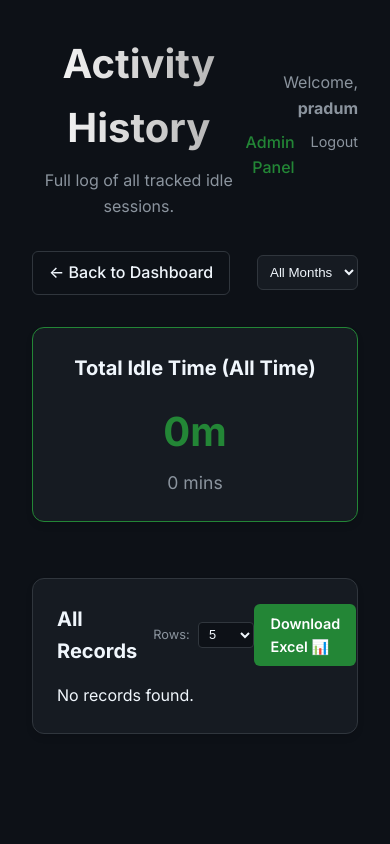
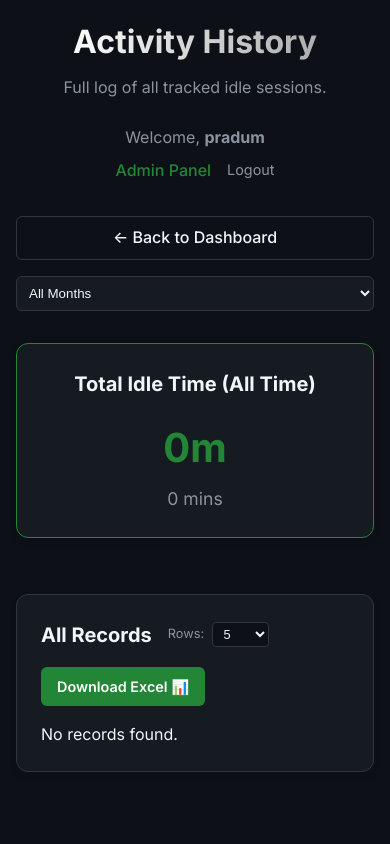
Before and after one commit to devilanddevil/Sreenshort, a Flask app: page /history in a window 390 px wide. Run offline with Flask 3, Linux system fonts and the light colour scheme; a user stored in the database is signed in; some libraries are stand-ins or nearby versions.

Commit message:
reposnsive desing

```diff
--- a/static/style.css
+++ b/static/style.css
@@ -238,6 +238,7 @@ input[type="file"] {
 .table-wrapper {
     max-height: 400px;
     overflow-y: auto;
+    overflow-x: auto; /* Allow horizontal scroll on mobile */
     border: 1px solid var(--border-color);
     border-radius: 6px;
 }
@@ -250,3 +251,135 @@ input[type="file"] {
     box-shadow: 0 2px 0 var(--border-color);
     /* Visual border for sticky header */
 }
+
+/* New Utility Classes for Responsiveness */
+.header-flex {
+    display: flex;
+    justify-content: space-between;
+    align-items: center;
+    margin-bottom: 2rem;
+}
+
+.header-user-info {
+    text-align: right;
+}
+
+.header-actions {
+    display: flex;
+    gap: 1rem;
+    justify-content: flex-end;
+}
+
+.upload-form-group {
+    width: 100%;
+    margin-top: 1rem;
+    display: flex;
+    gap: 10px;
+}
+
+.card-header-flex {
+    display: flex;
+    justify-content: space-between;
+    align-items: center;
+    margin-bottom: 1rem;
+}
+
+.card-header-title-group {
+    display: flex;
+    align-items: center;
+    gap: 1rem;
+}
+
+.card-header-actions {
+    display: flex;
+    gap: 1rem;
+}
+
+.history-controls {
+    margin-bottom: 2rem;
+    display: flex;
+    justify-content: space-between;
+    align-items: center;
+}
+
+/* Responsive Design */
+@media screen and (max-width: 768px) {
+    body {
+        padding: 1rem;
+    }
+
+    .container {
+        padding: 0;
+        width: 100%;
+        max-width: 100%;
+    }
+
+    /* Header */
+    .header-flex {
+        flex-direction: column;
+        text-align: center;
+        gap: 1.5rem;
+    }
+
+    .header-user-info {
+        width: 100%;
+        text-align: center;
+    }
+
+    .header-actions {
+        justify-content: center;
+    }
+
+    /* Stats Grid */
+    .stats-grid {
+        grid-template-columns: 1fr;
+    }
+
+    /* Upload Form */
+    .upload-form-group {
+        flex-direction: column;
+    }
+
+    .input-reason {
+         width: 100% !important;
+         flex: none !important;
+    }
+
+    /* Card Headers */
+    .card-header-flex {
+        flex-direction: column;
+        align-items: flex-start;
+        gap: 1rem;
+    }
+
+    .card-header-flex > div {
+        width: 100%;
+    }
+
+    .card-header-title-group {
+        flex-wrap: wrap;
+    }
+
+    .card-header-actions {
+        width: 100%;
+        justify-content: space-between;
+    }
+
+    .history-controls {
+        flex-direction: column;
+        gap: 1rem;
+        align-items: stretch;
+    }
+
+    .history-controls .btn-secondary {
+        text-align: center;
+    }
+
+    .filter-form select {
+        width: 100%;
+    }
+
+    h1 {
+        font-size: 2rem;
+    }
+}
--- a/templates/admin.html
+++ b/templates/admin.html
@@ -11,7 +11,7 @@
 
 <body>
     <div class="container" style="max-width: 1000px;">
-        <header style="display: flex; justify-content: space-between; align-items: center; margin-bottom: 2rem;">
+        <header class="header-flex">
             <div>
                 <h1>Admin Panel 🛡️</h1>
                 <p class="subtitle">Overview of all users and activity.</p>
--- a/templates/history.html
+++ b/templates/history.html
@@ -11,7 +11,7 @@
 
 <body>
     <div class="container" style="max-width: 1000px;">
-        <header style="display: flex; justify-content: space-between; align-items: center; margin-bottom: 2rem;">
+        <header class="header-flex">
             <div>
                 <h1>Activity History</h1>
                 {% if target_username %}
@@ -23,10 +23,10 @@
                 <p class="subtitle">Full log of all tracked idle sessions.</p>
                 {% endif %}
             </div>
-            <div style="text-align: right;">
+            <div class="header-user-info">
                 <span style="display: block; color: var(--text-secondary); margin-bottom: 0.5rem;">Welcome, <strong>{{
                         current_user.username }}</strong></span>
-                <div style="display: flex; gap: 1rem; justify-content: flex-end;">
+                <div class="header-actions">
                     {% if current_user.is_admin %}
                     <a href="{{ url_for('admin') }}"
                         style="color: var(--accent-color); text-decoration: none; font-weight: 500;">Admin Panel</a>
@@ -37,7 +37,7 @@
             </div>
         </header>
 
-        <div style="margin-bottom: 2rem; display: flex; justify-content: space-between; align-items: center;">
+        <div class="history-controls">
             <a href="{{ url_for('index') }}" class="btn-secondary">← Back to Dashboard</a>
 
             <form action="{{ url_for('history') }}" method="get" class="filter-form">
@@ -64,9 +64,8 @@
         </div>
 
         <div class="card history-card">
-            <div class="card-header"
-                style="display: flex; justify-content: space-between; align-items: center; margin-bottom: 1rem;">
-                <div style="display: flex; align-items: center; gap: 1rem;">
+            <div class="card-header card-header-flex">
+                <div class="card-header-title-group">
                     <h2 style="margin: 0;">
                         {% if current_month %}Records for {{ current_month }}{% else %}All Records{% endif %}
                     </h2>
@@ -90,8 +89,10 @@
                         </select>
                     </form>
                 </div>
-                <a href="{{ url_for('export_excel') }}" class="btn-primary"
-                    style="text-decoration: none; font-size: 0.9rem; padding: 0.5rem 1rem;">Download Excel 📊</a>
+                <div class="card-header-actions">
+                    <a href="{{ url_for('export_excel') }}" class="btn-primary"
+                        style="text-decoration: none; font-size: 0.9rem; padding: 0.5rem 1rem;">Download Excel 📊</a>
+                </div>
             </div>
             <!-- AJAX Container -->
             <div id="data-container">
```
Also changed, not shown: templates/index.html (+7 -8 lines).
